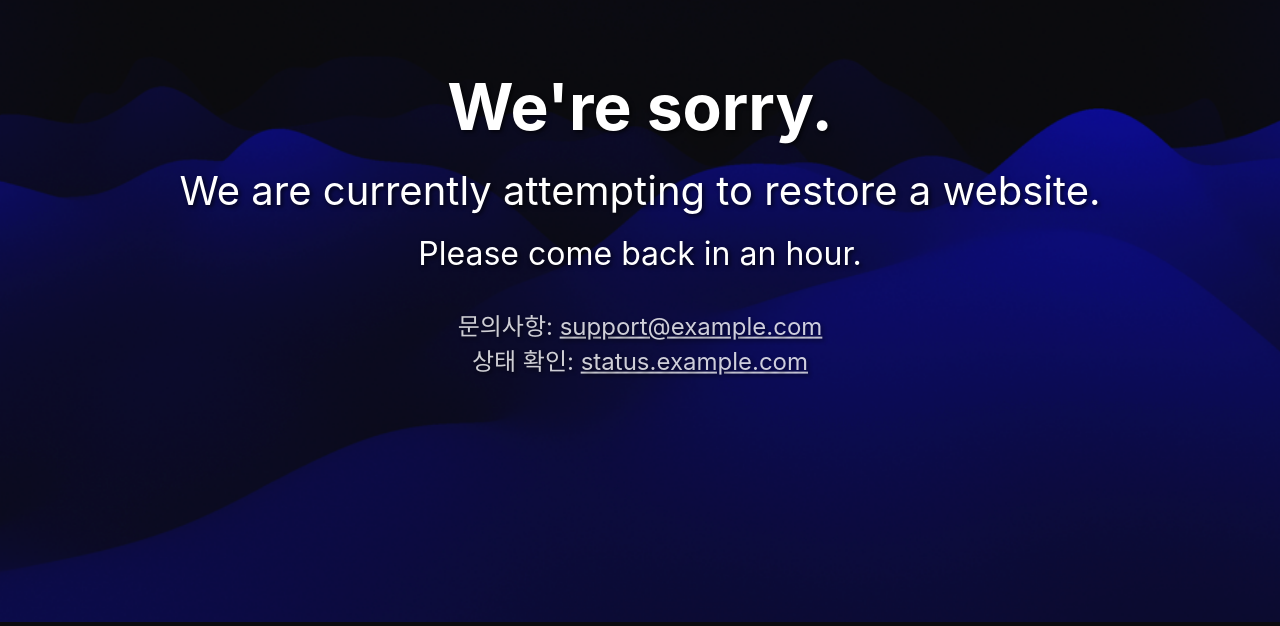
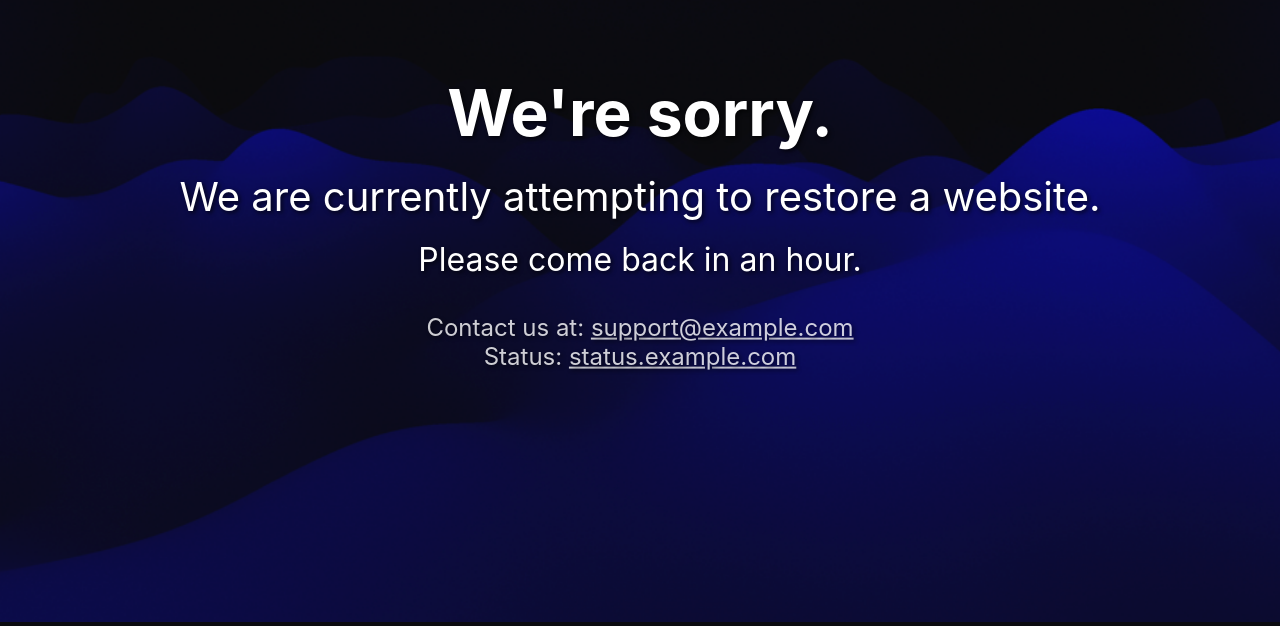
Before and after one commit to cable8mm/maintenance, a website: page public/index.html in a window 1280 px wide. Shown: the part 178-804 px from the top of the page. Drawn offline with Linux system fonts and the light colour scheme.

Commit message:
chore: translate.

```diff
--- a/public/index.html
+++ b/public/index.html
@@ -175,11 +175,11 @@
         <p class="message-text">Please come back in an hour.</p>
         <div class="contact-info">
           <p>
-            문의사항:
+            Contact us at:
             <a href="mailto:support@example.com">support@example.com</a>
           </p>
           <p>
-            상태 확인:
+            Status:
             <a
               href="https://status.example.com"
               target="_blank"
```
